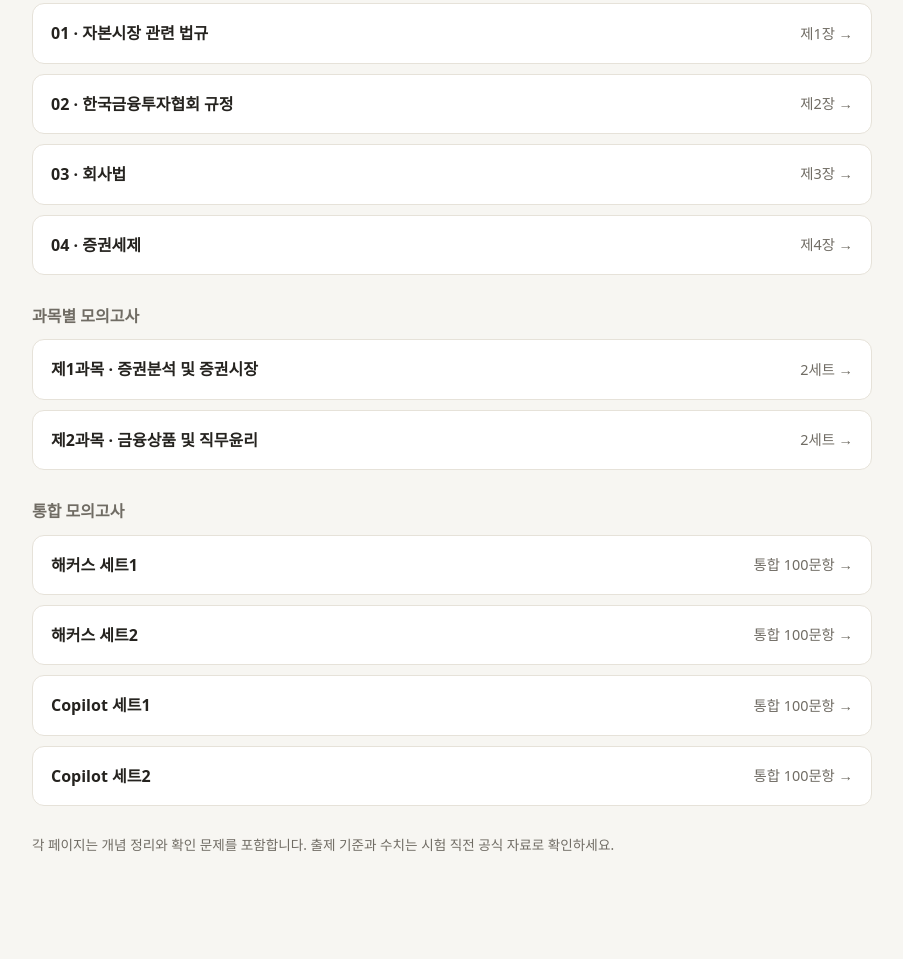
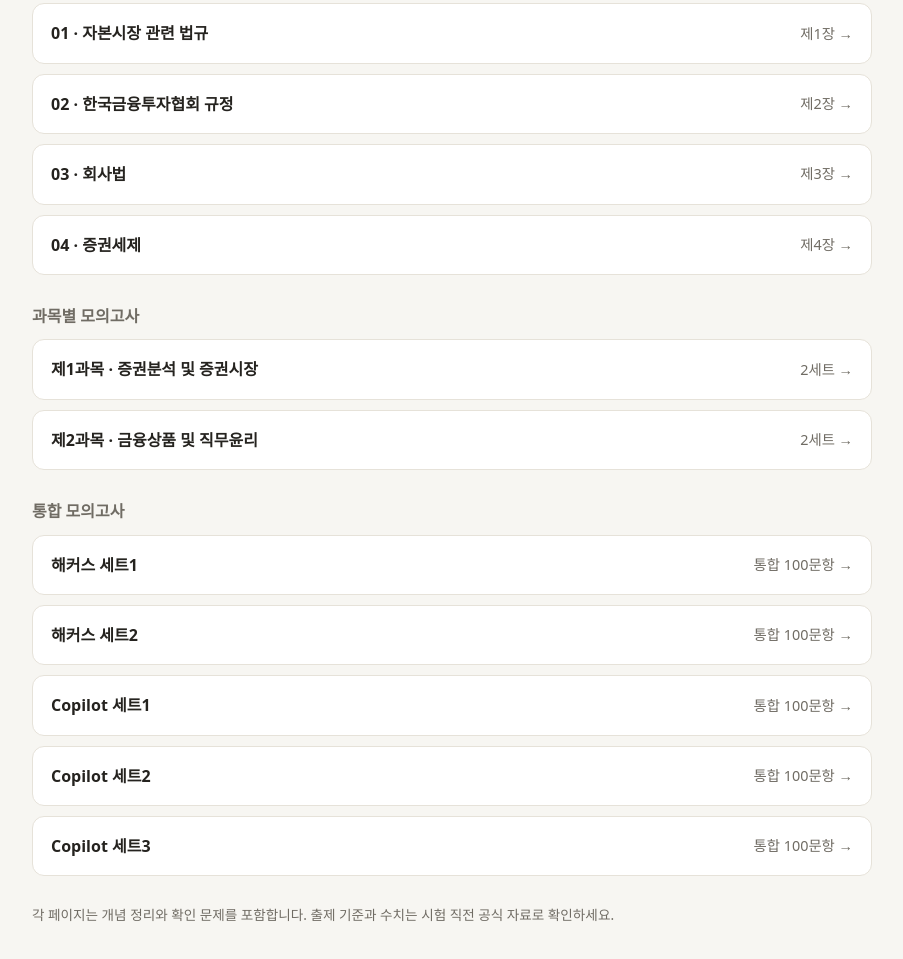
Before and after one commit to OSAAC-JH/cert-zqzx, a plain HTML site: page index.html in a window 1280 px wide. Shown: the part 1231-2190 px from the top of the page, without its empty margins (188-1091 px from the left). Before the commit the page ends 2160 px from the top, so only its background shows below. Drawn offline with Linux system fonts and the light colour scheme.

Commit message:
Update index.html

```diff
--- a/index.html
+++ b/index.html
@@ -34,5 +34,5 @@
 <a class="item" href="03-03_%ED%9A%8C%EC%82%AC%EB%B2%95.html"><strong>03 · 회사법</strong><span>제3장 →</span></a>
 <a class="item" href="03-04_%EC%A6%9D%EA%B6%8C%EC%84%B8%EC%A0%9C.html"><strong>04 · 증권세제</strong><span>제4장 →</span></a>
 </nav><h2>과목별 모의고사</h2><nav class="list" aria-label="과목별 모의고사 목록"><a class="item" href="%EC%A0%9C1%EA%B3%BC%EB%AA%A9_%EB%AA%A8%EC%9D%98%EA%B3%A0%EC%82%AC_2%EC%84%B8%ED%8A%B8.html"><strong>제1과목 · 증권분석 및 증권시장</strong><span>2세트 →</span></a><a class="item" href="%EC%A0%9C2%EA%B3%BC%EB%AA%A9_%EB%AA%A8%EC%9D%98%EA%B3%A0%EC%82%AC_2%EC%84%B8%ED%8A%B8.html"><strong>제2과목 · 금융상품 및 직무윤리</strong><span>2세트 →</span></a></nav>
-<h2>통합 모의고사</h2><nav class="list" aria-label="통합 모의고사 목록"><a class="item" href="%ED%95%B4%EC%BB%A4%EC%8A%A4_%EC%A6%9D%EA%B6%8C%EC%9E%90%EB%AC%B8_%EB%AA%A8%EC%9D%98%EA%B3%A0%EC%82%AC01.html"><strong>해커스 세트1</strong><span>통합 100문항 →</span></a><a class="item" href="%ED%95%B4%EC%BB%A4%EC%8A%A4_%EC%A6%9D%EA%B6%8C%EC%9E%90%EB%AC%B8_%EB%AA%A8%EC%9D%98%EA%B3%A0%EC%82%AC02.html"><strong>해커스 세트2</strong><span>통합 100문항 →</span></a><a class="item" href="%EC%A6%9D%EA%B6%8C%EC%9E%90%EB%AC%B8_Copilot%20%EB%AA%A8%EC%9D%98%EA%B3%A0%EC%82%AC01.html"><strong>Copilot 세트1</strong><span>통합 100문항 →</span></a><a class="item" href="%EC%A6%9D%EA%B6%8C%EC%9E%90%EB%AC%B8_Copilot%20%EB%AA%A8%EC%9D%98%EA%B3%A0%EC%82%AC02.html"><strong>Copilot 세트2</strong><span>통합 100문항 →</span></a></nav><footer>각 페이지는 개념 정리와 확인 문제를 포함합니다. 출제 기준과 수치는 시험 직전 공식 자료로 확인하세요.</footer>
+<h2>통합 모의고사</h2><nav class="list" aria-label="통합 모의고사 목록"><a class="item" href="%ED%95%B4%EC%BB%A4%EC%8A%A4_%EC%A6%9D%EA%B6%8C%EC%9E%90%EB%AC%B8_%EB%AA%A8%EC%9D%98%EA%B3%A0%EC%82%AC01.html"><strong>해커스 세트1</strong><span>통합 100문항 →</span></a><a class="item" href="%ED%95%B4%EC%BB%A4%EC%8A%A4_%EC%A6%9D%EA%B6%8C%EC%9E%90%EB%AC%B8_%EB%AA%A8%EC%9D%98%EA%B3%A0%EC%82%AC02.html"><strong>해커스 세트2</strong><span>통합 100문항 →</span></a><a class="item" href="%EC%A6%9D%EA%B6%8C%EC%9E%90%EB%AC%B8_Copilot%20%EB%AA%A8%EC%9D%98%EA%B3%A0%EC%82%AC01.html"><strong>Copilot 세트1</strong><span>통합 100문항 →</span></a><a class="item" href="%EC%A6%9D%EA%B6%8C%EC%9E%90%EB%AC%B8_Copilot%20%EB%AA%A8%EC%9D%98%EA%B3%A0%EC%82%AC02.html"><strong>Copilot 세트2</strong><span>통합 100문항 →</span></a><a class="item" href="%EC%A6%9D%EA%B6%8C%EC%9E%90%EB%AC%B8_Copilot%20%EB%AA%A8%EC%9D%98%EA%B3%A0%EC%82%AC03.html"><strong>Copilot 세트3</strong><span>통합 100문항 →</span></a></nav><footer>각 페이지는 개념 정리와 확인 문제를 포함합니다. 출제 기준과 수치는 시험 직전 공식 자료로 확인하세요.</footer>
 </main></body></html>
```
